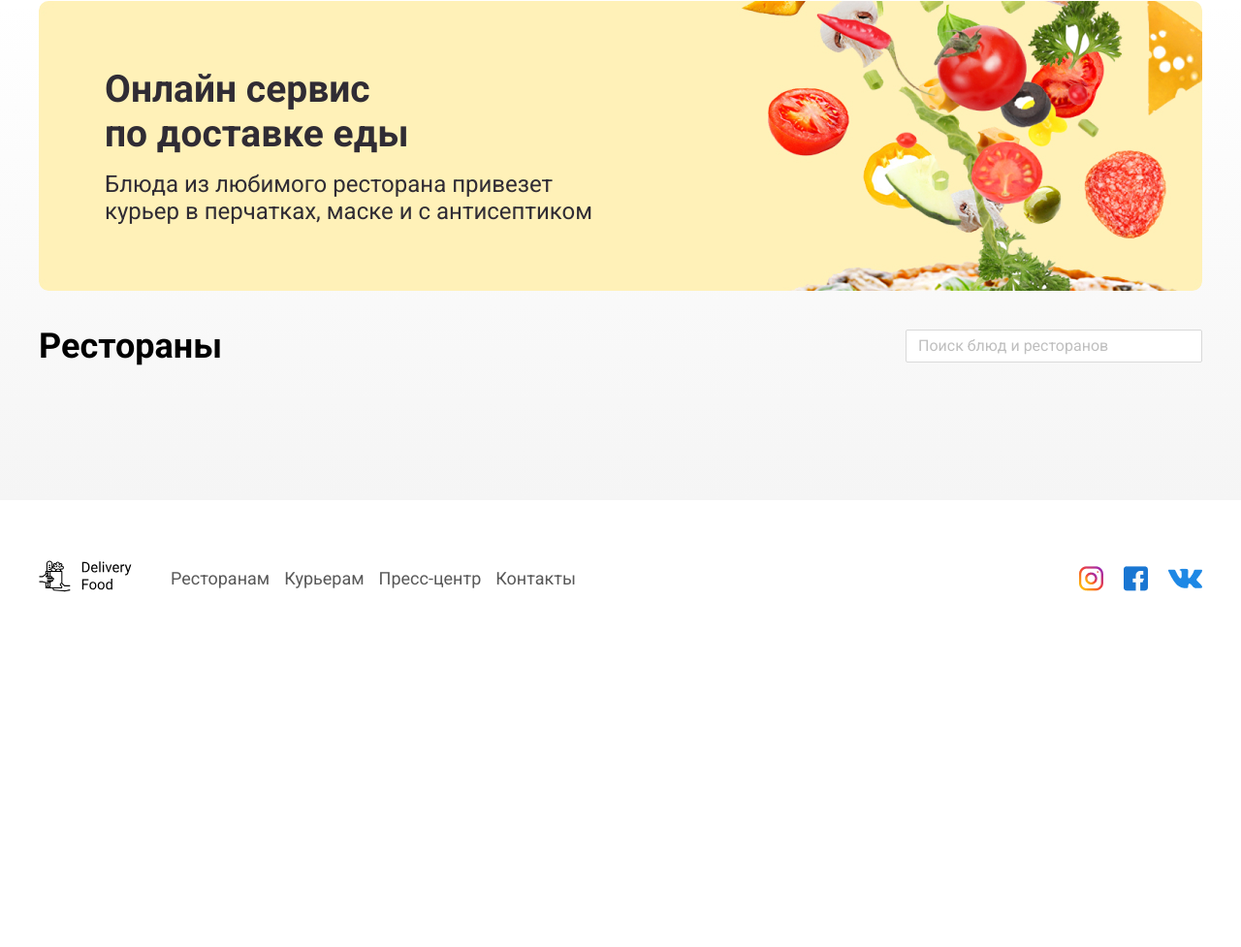
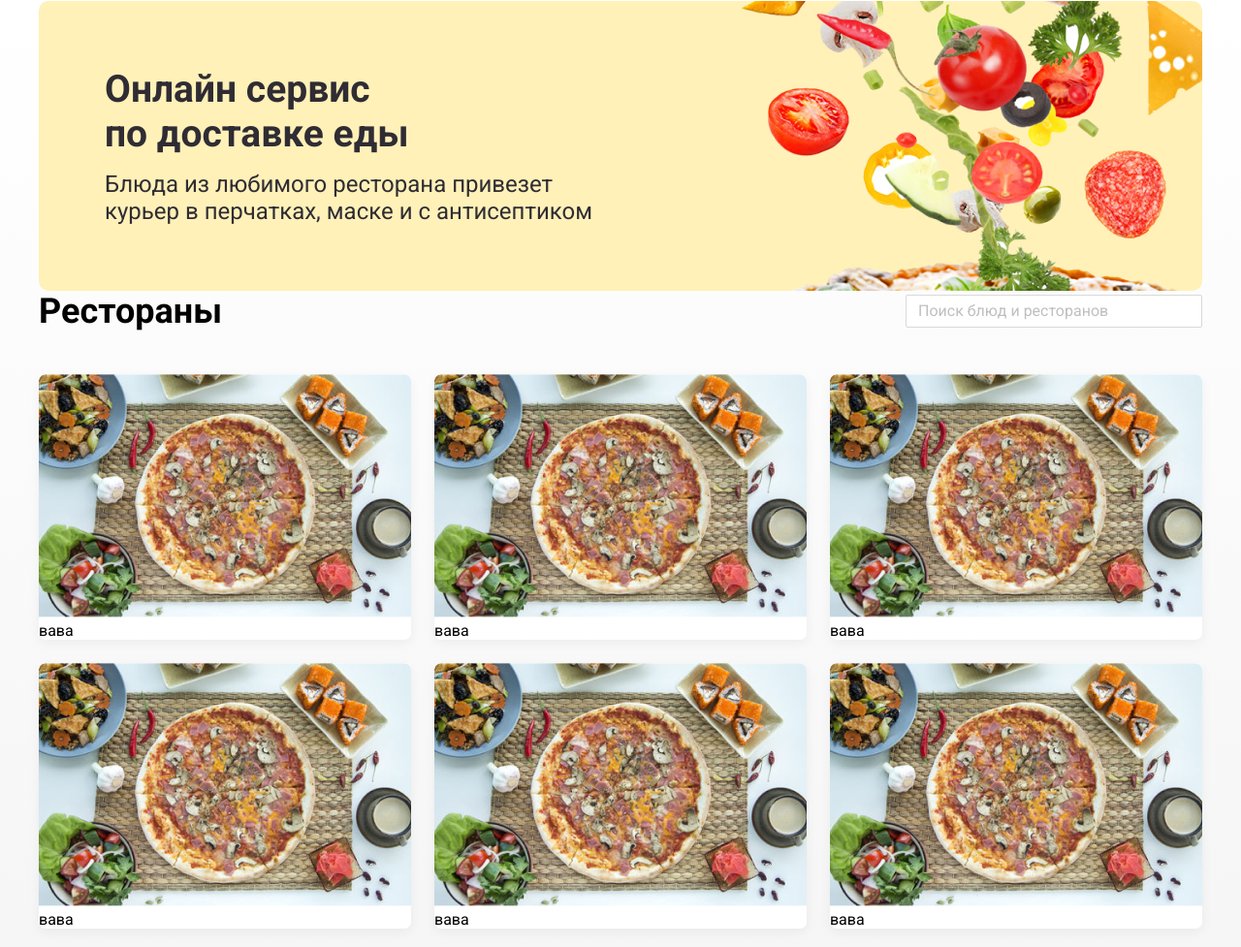
Before and after one commit to IlyaMarmysh/deliveryLanding, a plain HTML site: page index.html in a window 1280 px wide. Shown: the part 123-1100 px from the top of the page at 97% size. Before the commit the page ends 800 px from the top, so only its background shows below. Drawn offline with Linux system fonts and the light colour scheme.

Commit message:
one lesson

```diff
--- a/index.html
+++ b/index.html
@@ -6,7 +6,8 @@
     <link rel="stylesheet" href="style.css">
     <link rel="preconnect" href="https://fonts.googleapis.com">
     <link rel="preconnect" href="https://fonts.gstatic.com" crossorigin>
-    <link href="https://fonts.googleapis.com/css2?family=Poppins&family=Roboto:wght@400;700&display=swap" rel="stylesheet">
+    <link href="https://fonts.googleapis.com/css2?family=Poppins&family=Roboto:wght@400;700&display=swap"
+          rel="stylesheet">
 </head>
 <body>
 <div class="page-wrapper">
@@ -52,9 +53,9 @@
         <section class="banner">
             <div class="container">
                 <div class="banner-item">
-                   <h2 class="banner-item--title">
+                    <h2 class="banner-item--title">
                         Онлайн сервис <br> по доставке еды
-                   </h2>
+                    </h2>
                     <p class="banner-item--subtitle">
                         Блюда из любимого ресторана привезет курьер в перчатках, маске и с антисептиком
                     </p>
@@ -68,9 +69,59 @@
                         Рестораны
                     </h3>
                     <input type="text" class="products-header--search" placeholder="Поиск блюд и ресторанов"/>
-
+                </div>
+                <div class="products-wrapper">
+                    <div class="products-card">
+                        <div class="products-card--image">
+                            <img src="./images/rests/pizza-plus.jpg" alt="Пицца Плюс">
+                        </div>
+                        <div class="products-card--description">
+                            вава
+                        </div>
+                    </div>
+                    <div class="products-card">
+                        <div class="products-card--image">
+                            <img src="./images/rests/pizza-plus.jpg" alt="Пицца Плюс">
+                        </div>
+                        <div class="products-card--description">
+                            вава
+                        </div>
+                    </div>
+                    <div class="products-card">
+                        <div class="products-card--image">
+                            <img src="./images/rests/pizza-plus.jpg" alt="Пицца Плюс">
+                        </div>
+                        <div class="products-card--description">
+                            вава
+                        </div>
+                    </div>
+                    <div class="products-card">
+                        <div class="products-card--image">
+                            <img src="./images/rests/pizza-plus.jpg" alt="Пицца Плюс">
+                        </div>
+                        <div class="products-card--description">
+                            вава
+                        </div>
+                    </div>
+                    <div class="products-card">
+                        <div class="products-card--image">
+                            <img src="./images/rests/pizza-plus.jpg" alt="Пицца Плюс">
+                        </div>
+                        <div class="products-card--description">
+                            вава
+                        </div>
+                    </div>
+                    <div class="products-card">
+                        <div class="products-card--image">
+                            <img src="./images/rests/pizza-plus.jpg" alt="Пицца Плюс">
+                        </div>
+                        <div class="products-card--description">
+                            вава
+                        </div>
+                    </div>
                 </div>
             </div>
+
         </section>
 
     </main>
--- a/style.css
+++ b/style.css
@@ -158,6 +158,9 @@ main {
     color: #000;
     font-size: 36px;
     font-weight: 700;
+    margin: 0;
+    flex-wrap: wrap;
+    gap: 24px;
 }
 
 .products-header--search {
@@ -179,6 +182,30 @@ main {
     font-weight: 400;
     line-height: 24px;
 }
+.products-card{
+    width: calc((100% - 48px) / 3);
+    border-radius: 7px;
+    background-color: #FFF;
+    overflow: hidden;
+    box-shadow: 0px 4px 12px 0px rgba(0,0, 0, 0.05);
+}
+.products-card--image img{
+    width: 100%;
+}
+.products-card--image{
+     width: 100%;
+ }
+.products-card--description{
+
+}
+.products-wrapper{
+    display: flex;
+    flex-wrap: wrap;
+    gap: 24px;
+    margin-top: 44px;
+    margin-bottom: 90px;
+}
+
 @media (max-width: 991px) {
     .banner-item--title {
         max-width: 100%;
@@ -187,4 +214,12 @@ main {
     .banner-item--subtitle {
         max-width: 100%;
     }
+    .products-card{
+        width: calc((100% - 24px) / 2);
+    }
 }
+@media (max-width: 576px) {
+    .products-card{
+        width: 100%;
+    }
+}
```
Also changed, not shown: images/goods/california.jpg (added), images/goods/cesar.jpg (added), images/goods/okinava.jpg (added), images/goods/roll-ugor.jpg (added), images/goods/roll.jpg (added), images/goods/yasai.jpg (added), images/icon/star.svg (added), images/rests/foodBand.jpg (added), images/rests/jadina-pizza.jpg (added), images/rests/pizza-plus.jpg (added), images/rests/pizzaBurger.jpg (added), images/rests/tanuki.jpg (added), images/rests/tochka-eda.jpg (added).
